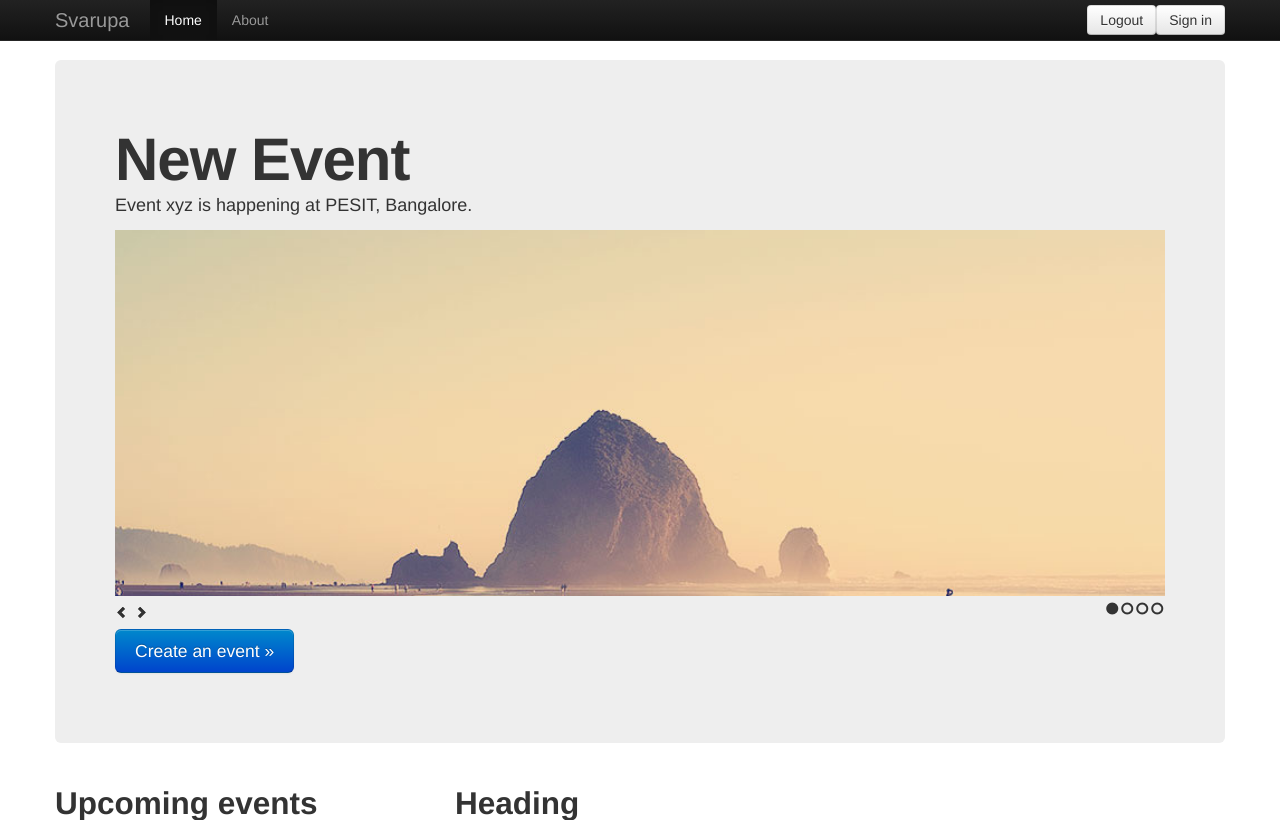
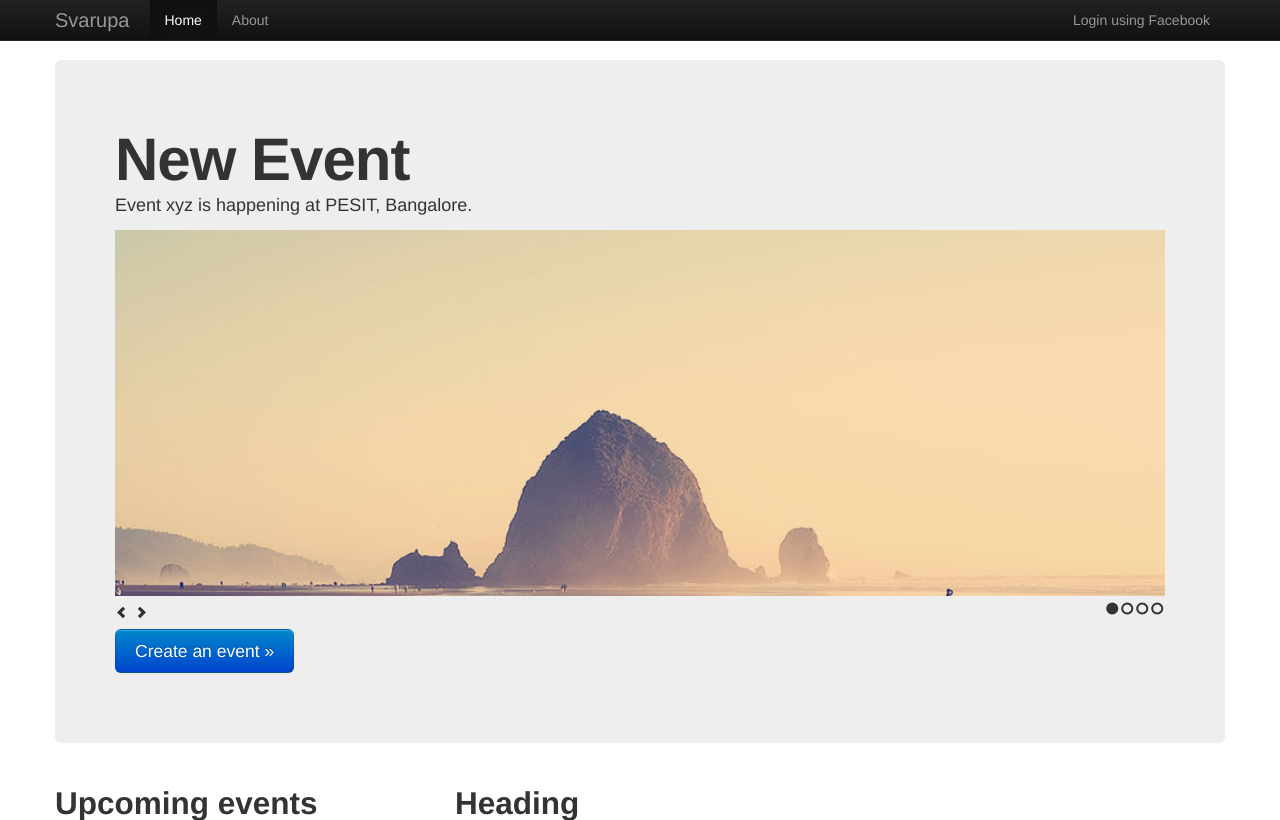
Before and after one commit to pnhegde/svarupa, a Flask app: page / in a window 1280 px wide. Shown: the top 820 px of the page. Run offline with Flask 2, Linux system fonts and the light colour scheme; some libraries are stand-ins or nearby versions.

Commit message:
Facebook authentication works successfully

```diff
--- a/app.py
+++ b/app.py
@@ -59,26 +59,44 @@ def login():
 @app.route('/login/authorized')
 @facebook.authorized_handler
 def facebook_authorized(resp):
-    if resp is None:
-        return 'Access denied: reason=%s error=%s' % (
-            request.args['error_reason'],
-            request.args['error_description']
-        )
-    session['oauth_token'] = (resp['access_token'], '')
+    next_url = request.args.get('next') or url_for('index')
+    if resp is None or 'access_token' not in resp:
+        return redirect(next_url)
+
+    session['logged_in'] = True
+    session['facebook_token'] = (resp['access_token'], '')
     me = facebook.get('/me')
-    return 'Logged in as id=%s name=%s redirect=%s' % \
-        (me.data['id'], me.data['name'], request.args.get('next'))
+    user =  me.data['name']
+    return redirect(next_url)
+    # if resp is None:
+    #     authenticated = False
+    #     return 'Access denied: reason=%s error=%s' % (
+    #         request.args['error_reason'],
+    #         request.args['error_description']
+    #     )
+    # authenticated = True
+    # print "Oauth token -------->>>>>>"
+    # print session.get('oauth_token')
+    # return render_template('create_event.html')
+    # session['oauth_token'] = (resp['access_token'], '')
+    # me = facebook.get('/me')
+    # return 'Logged in as id=%s name=%s redirect=%s' % \
+    #     (me.data['id'], me.data['name'], request.args.get('next'))
 
 @facebook.tokengetter
-def get_facebook_oauth_token():
-    return session.get('oauth_token')
+def get_facebook_token():
+    return session.get('facebook_token')
 
 
 @app.route("/logout/", methods=['GET', 'POST'])
 def logout():
-    global authenticated
-    authenticated = False
-    return index()
+    pop_login_session()
+    return redirect(url_for('index'))
+
+def pop_login_session():
+    session.pop('logged_in', None)
+    session.pop('facebook_token', None)
+
 
 @app.route("/authentication/", methods=['GET', 'POST'])
 def authentication():
--- a/templates/index.html
+++ b/templates/index.html
@@ -100,12 +100,20 @@
             <li class="active"><a href="#">Home</a></li>
             <li><a href="/about/">About</a></li>
           </ul>
-                    <form class="navbar-form pull-right" action="/login/">
+          <ul class="nav pull-right">
+            {% if not session.logged_in %}
+            <li><a href="/login/">Login using Facebook</a></li>
+            {% else %}
+            <li> Welcome back </li>
+            <li><a href="/logout/">Logout</a></li>
+            {% endif %}
+          </ul>
+          <!-- <form class="navbar-form pull-right" action="/login/">
             <button type="submit" id="signinButton" class="btn">Sign in</button>
           </form>
           <form class="navbar-form pull-right" action="/logout/" >
             <button type="submit" class="btn" id="logoutButton" >Logout</button>
-                    </form>
+          </form> -->
         </div><!--/.nav-collapse -->
       </div>
     </div>
```
Lines whose indentation alone changed are shown as unchanged.
